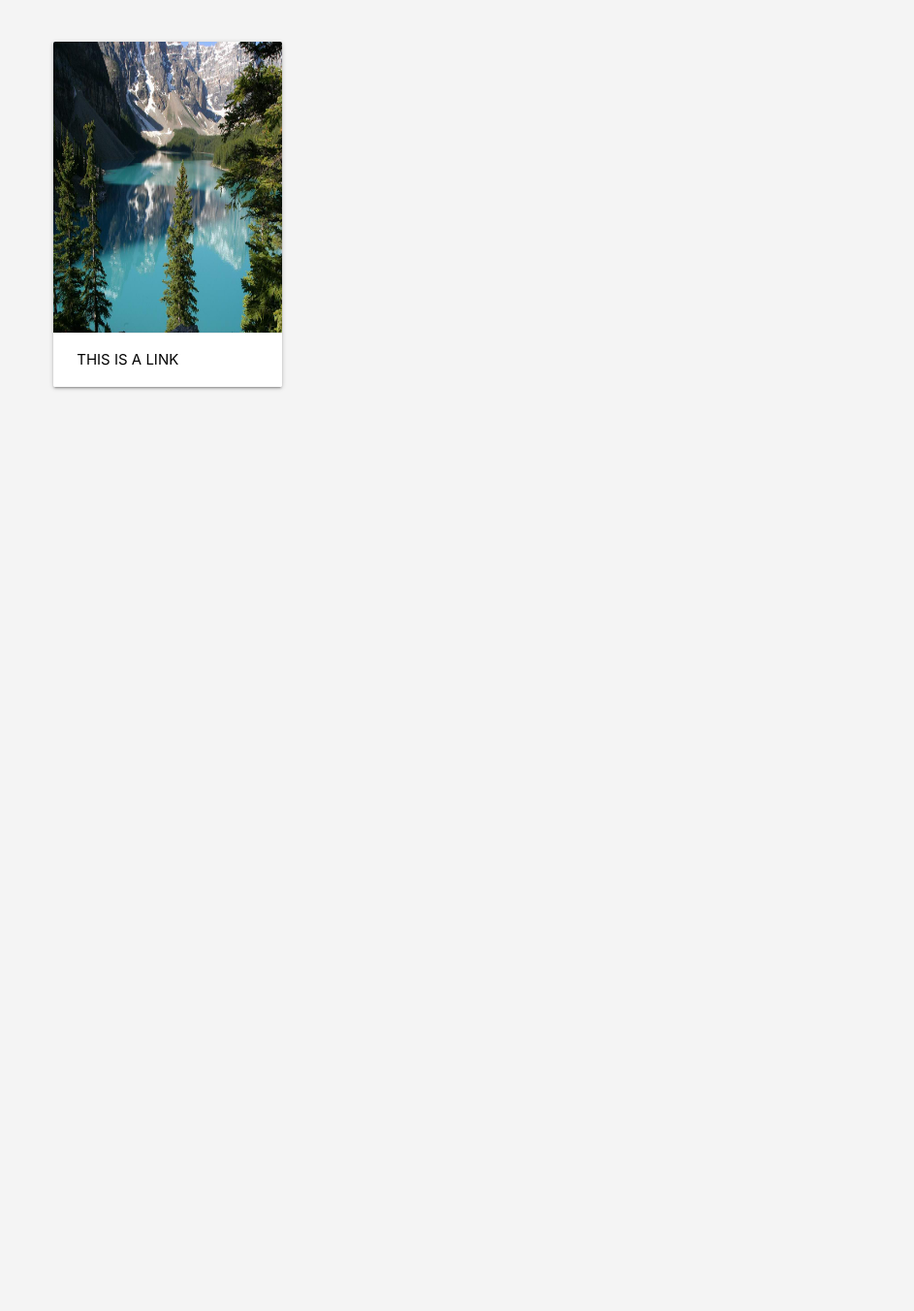
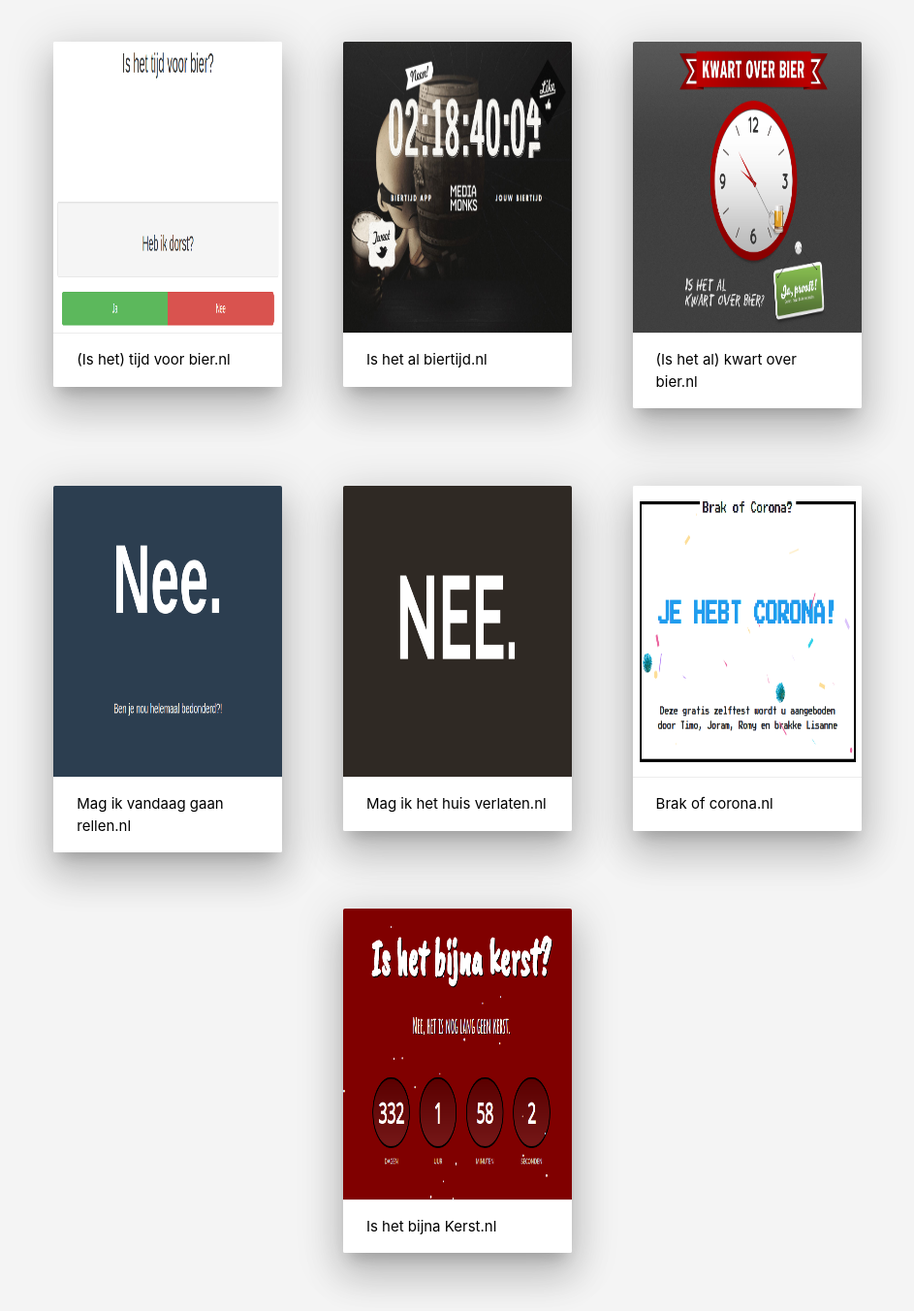
Before and after one commit to jordy-u/zeerspecifiekevragen.nl, a plain HTML site: page index.html in a window 1280 px wide. Shown: the part 491-1843 px from the top of the page at 97% size, without its empty margins (168-1111 px from the left). Before the commit the page ends 950 px from the top, so only its background shows below. Drawn offline with Linux system fonts and the light colour scheme.

Commit message:
Voeg sites toe.

```diff
--- a/index.html
+++ b/index.html
@@ -33,10 +33,60 @@
         </div>
         <div class="row">
             <div class="col m12 l6 xl4">
-                <div class="card hoverable">
-                    <div class="card-image"><img src="images/placeholder.jpg" height="300px"></div>
-                    <div class="card-action"><a class="black-text" href="#">This is a link</a></div>
-                </div>
+                <a class="black-text" href="http://tijdvoorbier.nl">
+                    <div class="card hoverable z-depth-5">
+                        <div class="card-image"><img src="images/tijdvoorbier.nl.png" height="300px"></div>
+                        <div class="card-action">(Is het) tijd voor bier.nl</div>
+                    </div>
+                </a>
+            </div>
+            <div class="col m12 l6 xl4">
+                <a class="black-text" href="https://ishetalbiertijd.nl">
+                    <div class="card hoverable z-depth-5">
+                        <div class="card-image"><img src="images/ishetalbiertijd.nl.png" height="300px"></div>
+                        <div class="card-action">Is het al biertijd.nl</div>
+                    </div>
+                </a>
+            </div>
+            <div class="col m12 l6 xl4">
+                <a class="black-text" href="https://kwartoverbier.nl">
+                    <div class="card hoverable z-depth-5">
+                        <div class="card-image"><img src="images/kwartoverbier.nl.png" height="300px"></div>
+                        <div class="card-action">(Is het al) kwart over bier.nl</div>
+                    </div>
+                </a>
+            </div>
+            <div class="col m12 l6 xl4">
+                <a class="black-text" href="https://magikvandaaggaanrellen.nl">
+                    <div class="card hoverable z-depth-5">
+                        <div class="card-image"><img src="images/magikvandaaggaanrellen.nl.png" height="300px"></div>
+                        <div class="card-action">Mag ik vandaag gaan rellen.nl</div>
+                    </div>
+                </a>
+            </div>
+            <div class="col m12 l6 xl4">
+                <a class="black-text" href="https://magikhethuisverlaten.nl">
+                    <div class="card hoverable z-depth-5">
+                        <div class="card-image"><img src="images/magikhethuisverlaten.nl.png" height="300px"></div>
+                        <div class="card-action">Mag ik het huis verlaten.nl</div>
+                    </div>
+                </a>
+            </div>
+            <div class="col m12 l6 xl4">
+                <a class="black-text" href="https://brakofcorona.nl">
+                    <div class="card hoverable z-depth-5">
+                        <div class="card-image"><img src="images/brakofcorona.nl.png" height="300px"></div>
+                        <div class="card-action">Brak of corona.nl</div>
+                    </div>
+                </a>
+            </div>
+            <div class="col m12 l6 xl4">
+                <a class="black-text" href="https://www.ishetbijnakerst.nl">
+                    <div class="card hoverable z-depth-5">
+                        <div class="card-image"><img src="images/ishetbijnakerst.nl.png" height="300px"></div>
+                        <div class="card-action">Is het bijna Kerst.nl</div>
+                    </div>
+                </a>
             </div>
         </div>
     </div>
```
Also changed, not shown: images/brakofcorona.nl.png (added), images/ishetalbiertijd.nl.png (added), images/ishetbijnakerst.nl.png (added), images/kwartoverbier.nl.png (added), images/magikhethuisverlaten.nl.png (added), images/magikvandaaggaanrellen.nl.png (added), images/tijdvoorbier.nl.png (added).
